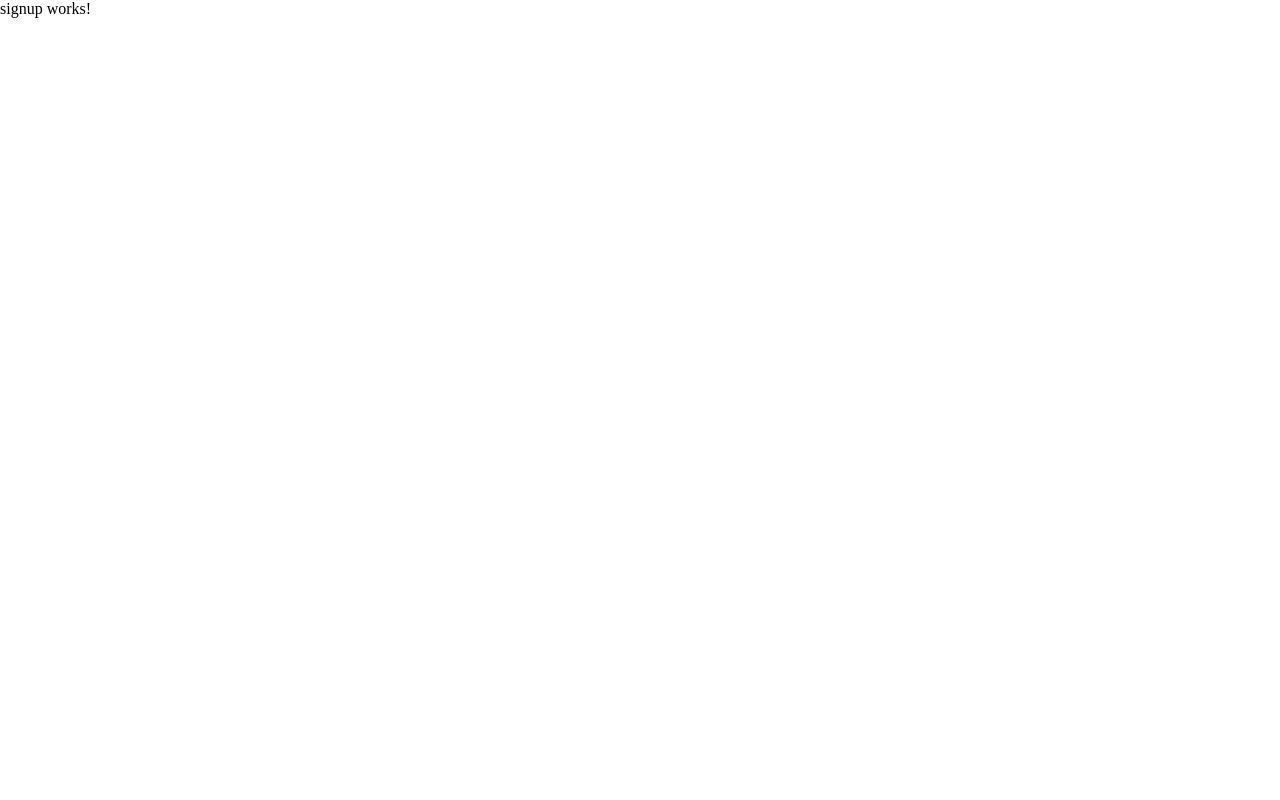
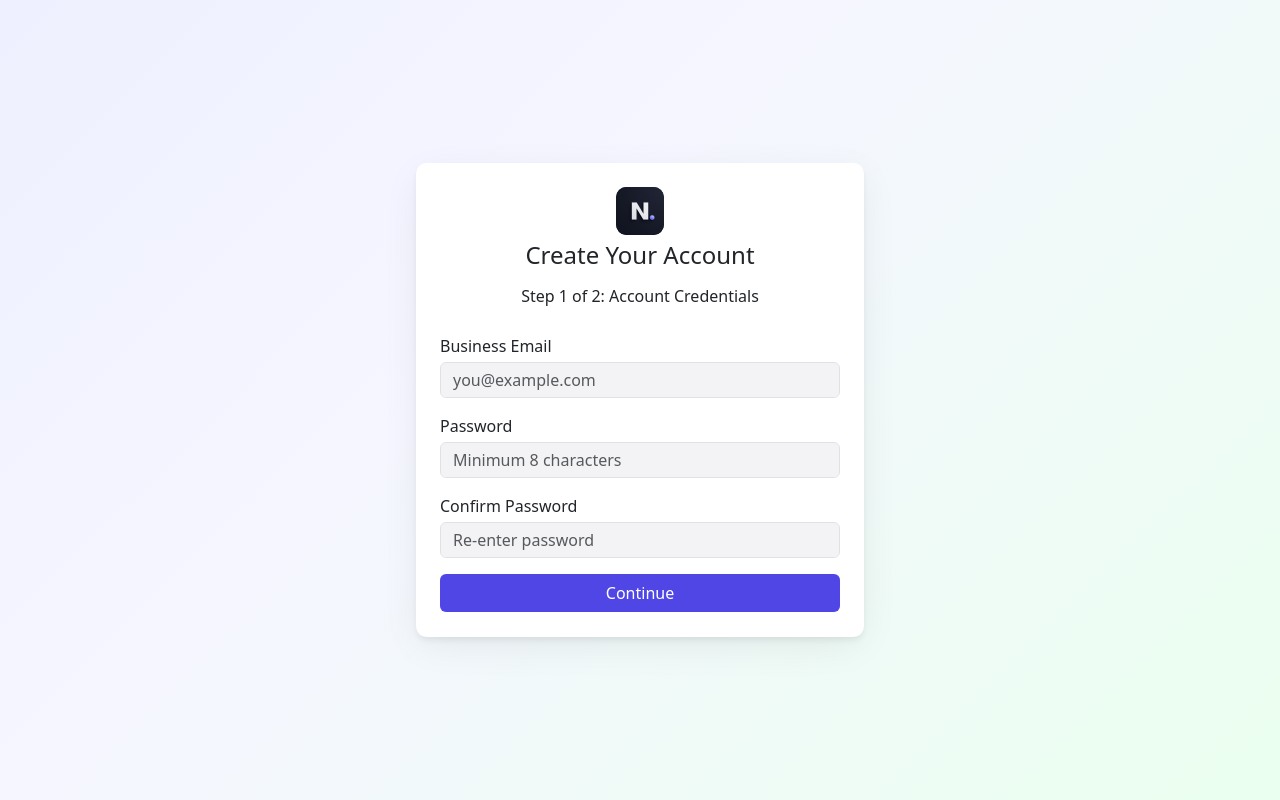
Before and after one commit to Nilo18/NetPoint-Front, an Angular app: page /signup in a window 1280 px wide. Built offline with nearby package versions, Linux system fonts and the light colour scheme.

Commit message:
Added sign up page layout

```diff
--- a/angular.json
+++ b/angular.json
@@ -30,6 +30,7 @@
               }
             ],
             "styles": [
+              "node_modules/bootstrap/dist/css/bootstrap.min.css",
               "src/styles.scss"
             ]
           },
--- a/package.json
+++ b/package.json
@@ -29,6 +29,9 @@
     "@angular/forms": "^21.0.0",
     "@angular/platform-browser": "^21.0.0",
     "@angular/router": "^21.0.0",
+    "@ng-bootstrap/ng-bootstrap": "^20.0.0",
+    "@popperjs/core": "^2.11.8",
+    "bootstrap": "^5.3.8",
     "rxjs": "~7.8.0",
     "tslib": "^2.3.0"
   },
--- a/src/app/app.config.ts
+++ b/src/app/app.config.ts
@@ -2,10 +2,12 @@ import { ApplicationConfig, provideBrowserGlobalErrorListeners } from '@angular/
 import { provideRouter } from '@angular/router';
 
 import { routes } from './app.routes';
+import { provideHttpClient } from '@angular/common/http';
 
 export const appConfig: ApplicationConfig = {
   providers: [
     provideBrowserGlobalErrorListeners(),
-    provideRouter(routes)
+    provideRouter(routes),
+    provideHttpClient()
   ]
 };
--- a/src/app/pages/signup/signup.html
+++ b/src/app/pages/signup/signup.html
@@ -1 +1,35 @@
-<p>signup works!</p>
+<section>
+    <!-- <div class="cont"> -->
+        <div class="signup">
+            <div class="signup__content">
+                <div class="signup__header">
+                    <div class="signup__icon">
+                        <!-- <svg width="36" height="36" viewBox="0 0 36 36" fill="none" xmlns="http://www.w3.org/2000/svg">
+                        <path d="M8 28 L8 8 L14.5 8 L22 22 L22 8 L28.5 8 L28.5 28 L22 28 L14.5 14 L14.5 28 Z"
+                                fill="white"/>
+                        <circle cx="31.5" cy="27" r="3.5" fill="#5b50f0"/>
+                        </svg> -->
+                        <img src="/assets/netpoint-logo.png" alt="Logo">
+                    </div>
+                    <h4>Create Your Account</h4>
+                    <p>Step 1 of 2: Account Credentials</p>
+                </div>
+                <div class="signup__body">
+                    <div class="signup__email">
+                        <label for="email">Business Email</label>
+                        <input type="email" class="form-control" placeholder="you@example.com">
+                    </div>
+                    <div class="signup__password">
+                        <label for="password">Password</label>
+                        <input type="password" class="form-control" placeholder="Minimum 8 characters">
+                    </div>
+                    <div class="signup__confirm">
+                        <label for="confirm_password">Confirm Password</label>
+                        <input type="password" class="form-control" placeholder="Re-enter password">
+                    </div>
+                    <button class="signup__submitbtn btn">Continue</button>
+                </div>
+            </div>
+        </div>
+    <!-- </div> -->
+</section>
--- a/src/app/pages/signup/signup.scss
+++ b/src/app/pages/signup/signup.scss
@@ -0,0 +1,83 @@
+@use '../../../styles/variables.scss';
+
+.signup {
+    display: flex;
+    justify-content: center;
+    align-items: center;
+    height: 100vh;
+    background: linear-gradient(135deg, #eef0ff 0%, #f5f6ff 40%, #eaffef 100%);
+
+    &__content {
+        max-width: 28rem;
+        width: 100%;
+        height: 29.624rem;
+        // border: 1px solid;
+        padding: 1.5rem;
+        gap: 0.5rem;
+        display: flex;
+        flex-direction: column;
+        justify-content: center;
+        align-items: center;
+        background-color: white;
+        box-shadow: 0 4px 6px -1px rgba(0, 0, 0, 0.07),
+            0 10px 40px -5px rgba(0, 0, 0, 0.08);
+        border-radius: 0.650rem;
+    }
+
+    &__header {
+        display: flex;
+        flex-direction: column;
+        justify-content: center;
+        align-items: center;
+        width: 100%;
+        height: 32.91%;
+        gap: 0.375rem;
+    }
+
+    &__icon {
+        // width: 100%;
+        width: 3rem;
+        height: 3rem;
+        background-color: #1a1a2e;
+        border-radius: 0.650rem;
+        padding: 0.650rem;
+        display: flex;
+        justify-content: center;
+        align-items: center;
+
+        img {
+            width: 3rem;
+            height: 3rem;
+            object-fit: cover;
+            border-radius: 0.650rem;
+        }
+    }
+
+    &__body {
+        display: flex;
+        flex-direction: column;
+        justify-content: center;
+        align-items: center;
+        width: 100%;
+        height: 67.09%;
+        gap: 1rem;
+
+        input {
+            height: 36px;
+            background-color: #f3f3f5;
+        }
+    }
+
+    &__email, &__password, &__confirm {
+        display: flex;
+        flex-direction: column;
+        gap: 0.25rem;
+        width: 100%;
+    }
+
+    &__submitbtn {
+        width: 100%;
+        background-color: variables.$primary-color;
+        color: white;
+    }
+}
--- /dev/null
+++ b/src/styles/_variables.scss
@@ -0,0 +1 @@
+$primary-color: #4F46E5
```
Also changed, not shown: public/assets/netpoint-logo.png (added), 1 other file (tests, documents, lock files or other folders).
